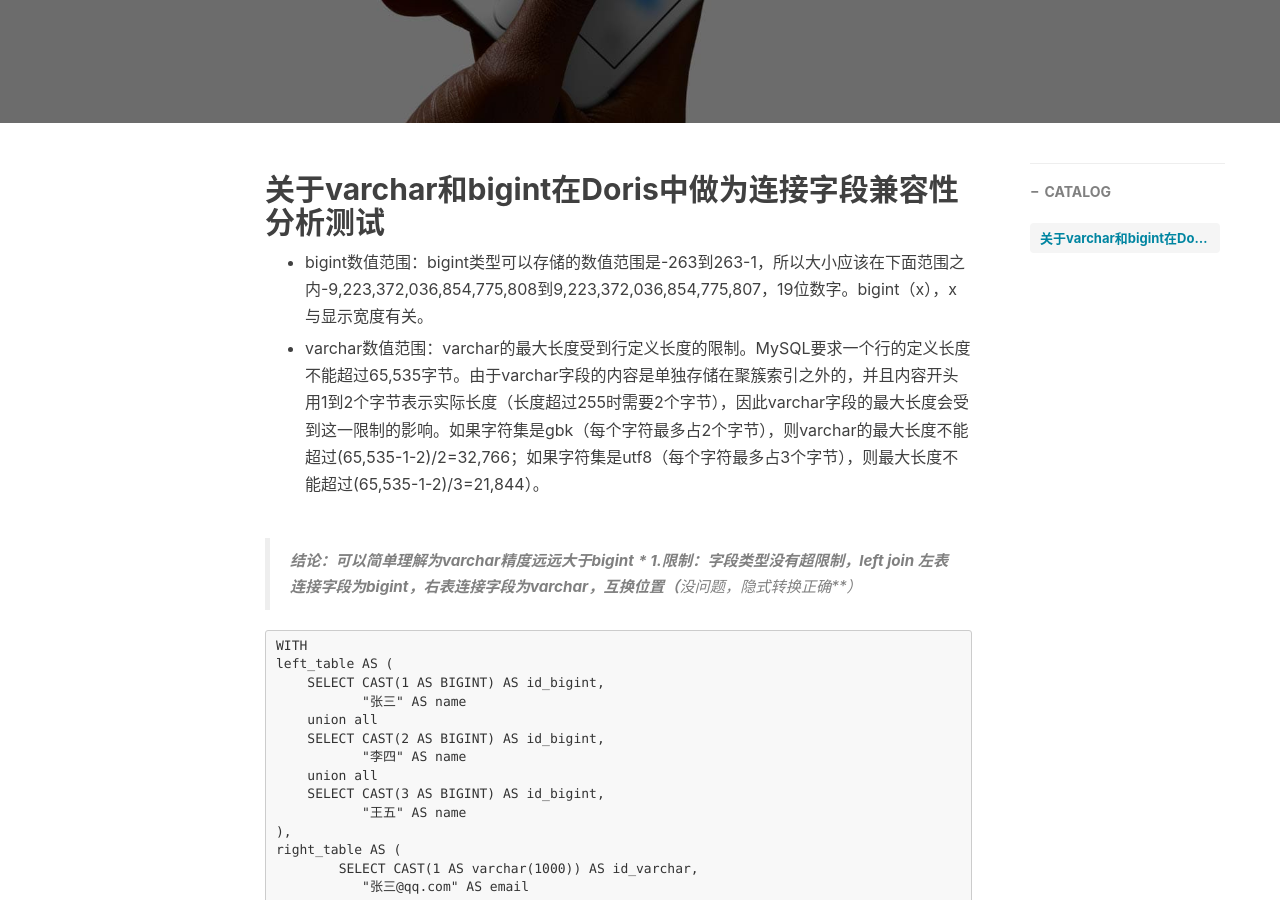
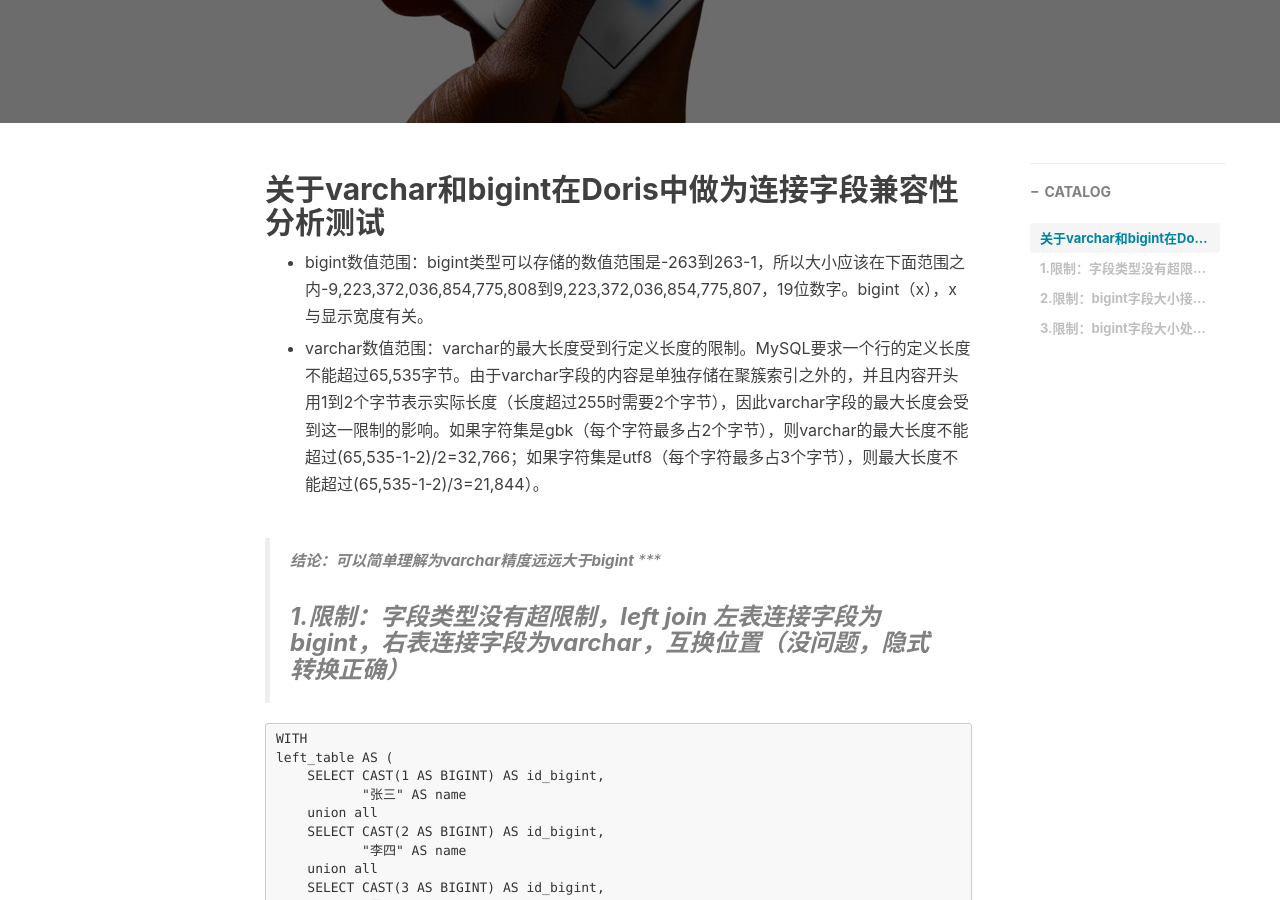
Before and after one commit to shichaofaan/shichaofaan.github.io, a Jekyll site: the page built from _posts/2025-03-18-Doris-varchar与bigint兼容性测试.md, in a window 1280 px wide and 900 px high, scrolled down 400 px. Built offline with Jekyll 4.4.1, drawn with Linux system fonts in a browser that asks for light colours; nearby versions of some CDN libraries; comment, search, counter and statistics services are not loaded.

Commit message:
Update 2025-03-18-Doris-varchar与bigint兼容性测试.md

````diff
--- a/_posts/2025-03-18-Doris-varchar与bigint兼容性测试.md
+++ b/_posts/2025-03-18-Doris-varchar与bigint兼容性测试.md
@@ -19,7 +19,7 @@
 
 >***结论：可以简单理解为varchar精度远远大于bigint***
 ***
->1.限制：字段类型没有超限制，left join 左表连接字段为bigint，右表连接字段为varchar，互换位置（***没问题，隐式转换正确***）
+>### 1.限制：字段类型没有超限制，left join 左表连接字段为bigint，右表连接字段为varchar，互换位置（***没问题，隐式转换正确***）
 
 ```SQL
 WITH
@@ -60,7 +60,7 @@
 ON left_table.id_bigint = right_table.id_varchar;
 ```
 ***
->2.限制：bigint字段大小接近极限，left join 左表连接字段为bigint，右表连接字段为varchar，互换位置（***无论左右表如何切换，最后结果是``全链接``***）
+>### 2.限制：bigint字段大小接近极限，left join 左表连接字段为bigint，右表连接字段为varchar，互换位置（***无论左右表如何切换，最后结果是``全链接``***）
 
 ```SQL
 WITH
````
Also changed, not shown: other parts of _posts/2025-03-18-Doris-varchar与bigint兼容性测试.md (+4 -2 lines).
